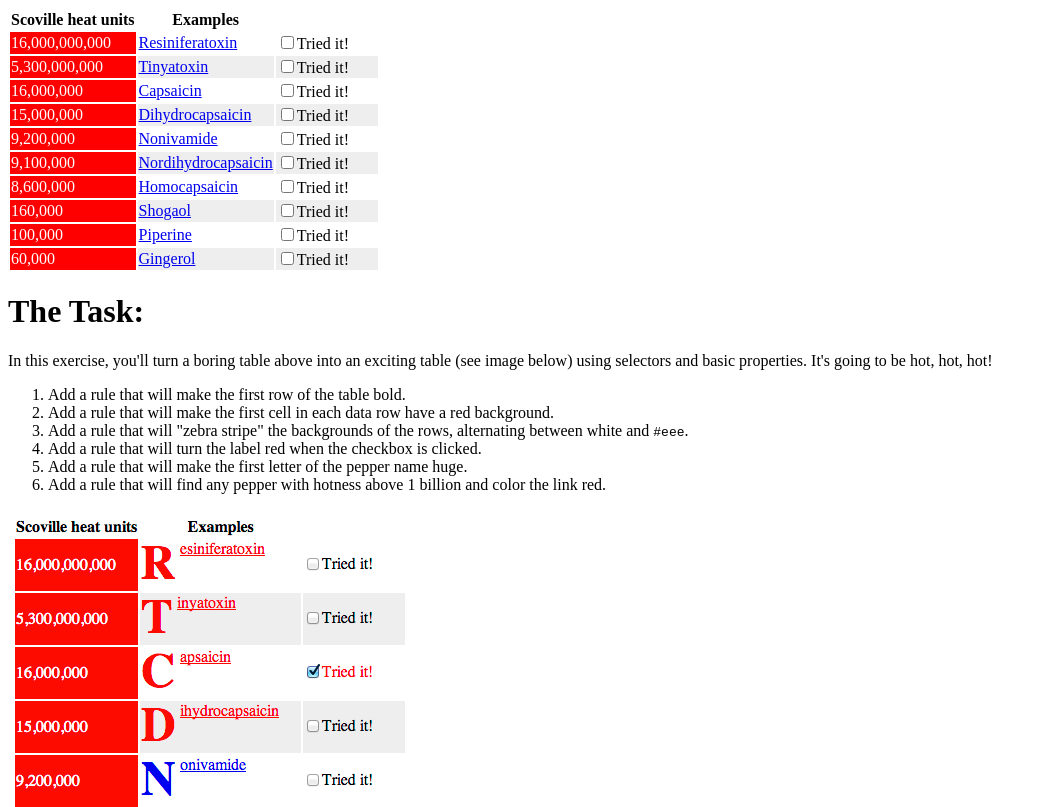
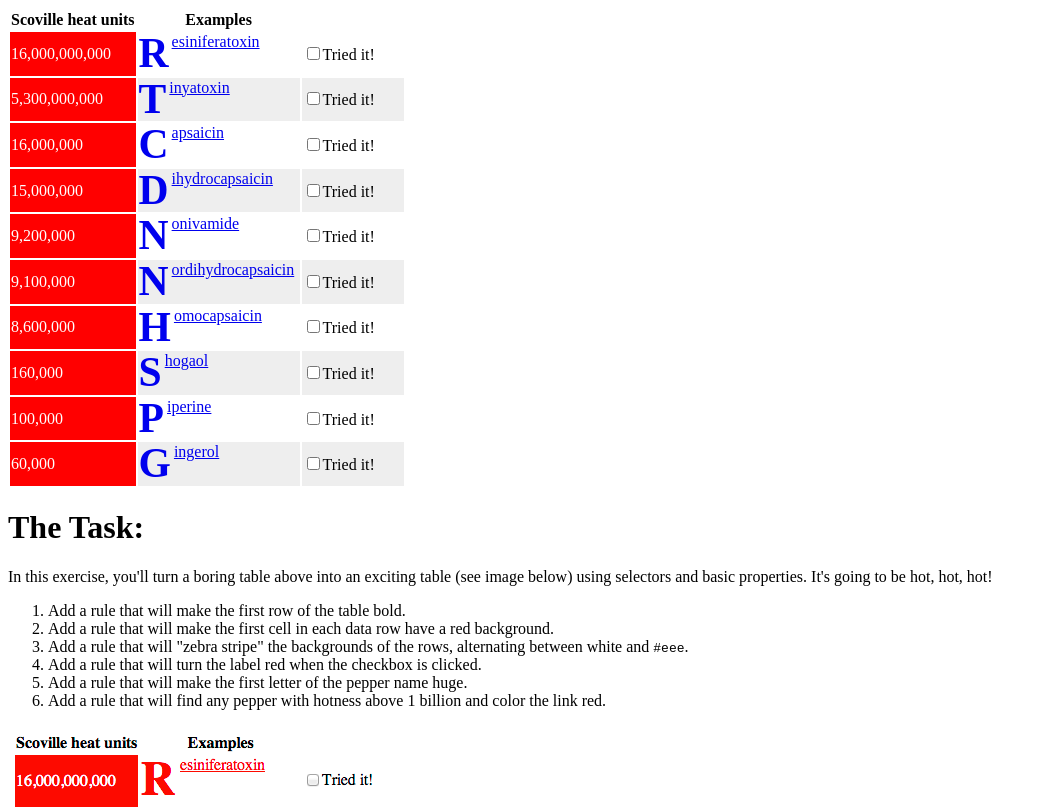
Before and after one commit to Svetik-M/selectors, a plain HTML site: page index.html in a window 1280 px wide. Shown: the top 807 px of the page, without its empty margins (0-1046 px from the left). Drawn offline with Linux system fonts and the light colour scheme.

Commit message:
task 5: Add a rule that will make the first letter of the pepper name huge

```diff
--- a/index.html
+++ b/index.html
@@ -6,13 +6,16 @@
     th{
       font-weight: bold;
     }
+
     td:first-child{
       background-color: red;
       color: white;
     }
+
     tr:nth-of-type(odd) td:nth-of-type(n+2){
       background-color: #eee;
     }
+
     input[type="checkbox"]:checked{
       opacity: 0;
     }
@@ -22,6 +25,19 @@
       margin: -2px 0 0 -16px;
       background: url(2.png) no-repeat;
       background-position: 0 1px;
+    }
+
+    td:nth-of-type(2n)::first-letter{
+      font-size: 2.6em;
+      font-weight: bold;
+      float: left;
+      padding-right: 3px;
+      line-height: 1em;
+    }
+    /*Для корректного отображения браузером Firefox*/
+    td:nth-of-type(2n){
+      width: 10em;
+      height: 2.5em;
     }
    </style>
  </head>
```
